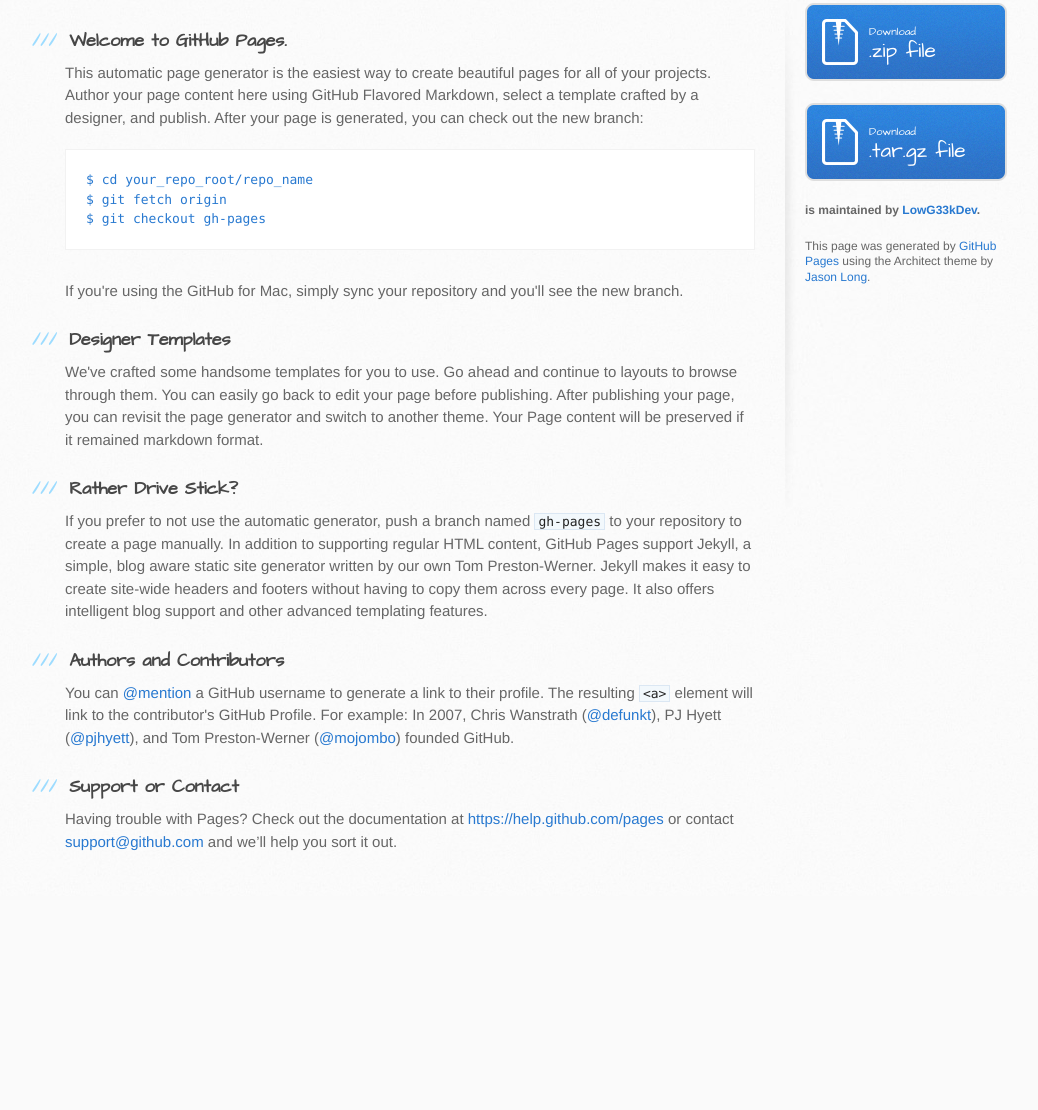
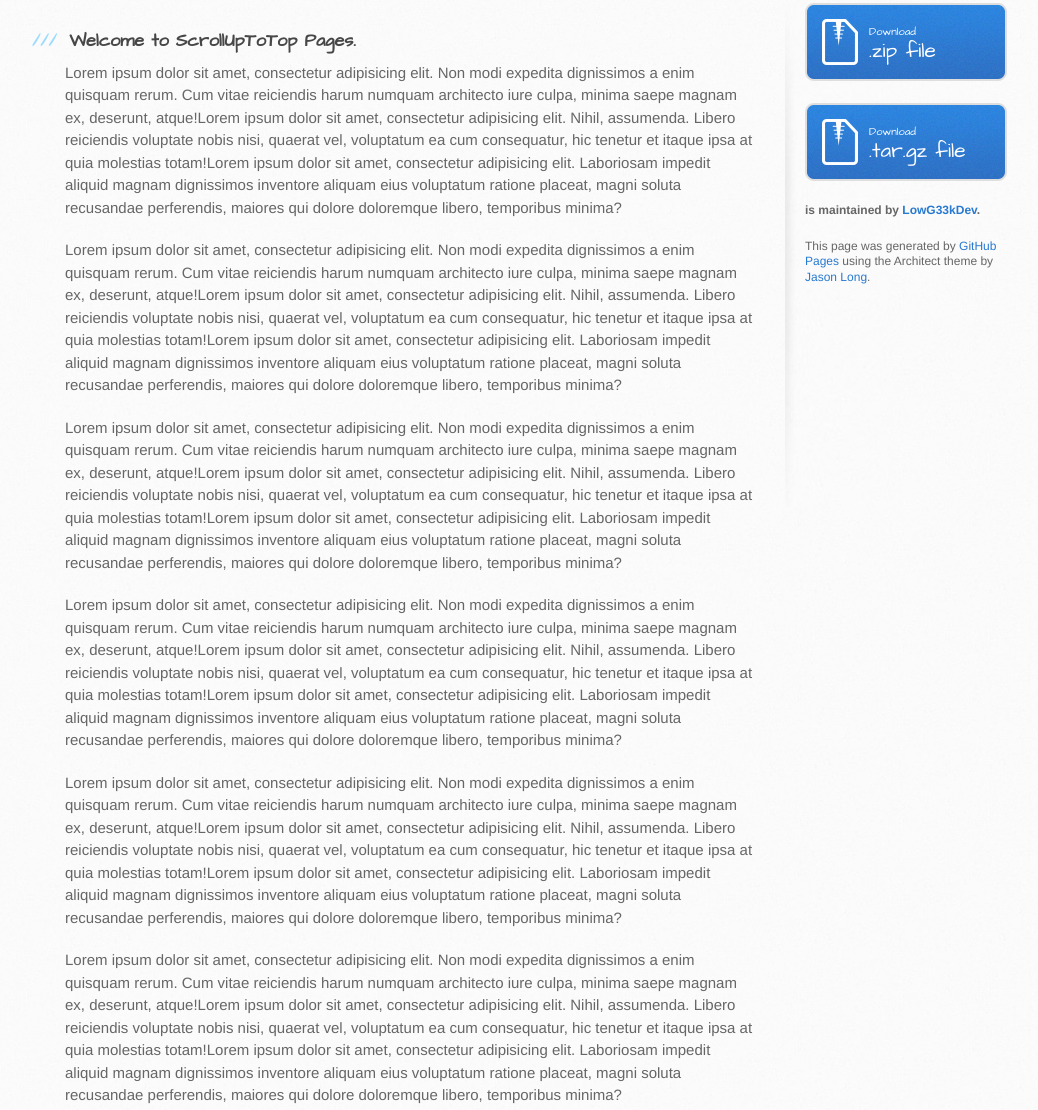
Before and after one commit to LowG33kDev/ScrollUpToTop, a plain HTML site: page index.html in a window 1280 px wide. Shown: the part 263-1373 px from the top of the page, without its empty margins (105-1143 px from the left). Before the commit the page ends 1159 px from the top, so only its background shows below. Drawn offline with nearby package versions, Linux system fonts and the light colour scheme; some packages are replaced by stand-ins of ours; a script that the page names is missing.

Commit message:
Update example page

```diff
--- a/index.html
+++ b/index.html
@@ -8,7 +8,7 @@
     <link rel="stylesheet" type="text/css" href="stylesheets/stylesheet.css" media="screen">
     <link rel="stylesheet" type="text/css" href="stylesheets/pygment_trac.css" media="screen">
     <link rel="stylesheet" type="text/css" href="stylesheets/print.css" media="print">
-
+    <link rel="stylesheet" href="https://github.com/LowG33kDev/ScrollUpToTop/dist/css/jquery.scrolluptotop.min.css">
     <!--[if lt IE 9]>
     <script src="//html5shiv.googlecode.com/svn/trunk/html5.js"></script>
     <![endif]-->
@@ -29,36 +29,25 @@
       <div class="inner clearfix">
         <section id="main-content">
           <h3>
-<a id="welcome-to-github-pages" class="anchor" href="#welcome-to-github-pages" aria-hidden="true"><span class="octicon octicon-link"></span></a>Welcome to GitHub Pages.</h3>
+<a id="welcome-to-github-pages" class="anchor" href="#welcome-to-github-pages" aria-hidden="true"><span class="octicon octicon-link"></span></a>Welcome to ScrollUpToTop Pages.</h3>
 
-<p>This automatic page generator is the easiest way to create beautiful pages for all of your projects. Author your page content here using GitHub Flavored Markdown, select a template crafted by a designer, and publish. After your page is generated, you can check out the new branch:</p>
+<p>Lorem ipsum dolor sit amet, consectetur adipisicing elit. Non modi expedita dignissimos a enim quisquam rerum. Cum vitae reiciendis harum numquam architecto iure culpa, minima saepe magnam ex, deserunt, atque!Lorem ipsum dolor sit amet, consectetur adipisicing elit. Nihil, assumenda. Libero reiciendis voluptate nobis nisi, quaerat vel, voluptatum ea cum consequatur, hic tenetur et itaque ipsa at quia molestias totam!Lorem ipsum dolor sit amet, consectetur adipisicing elit. Laboriosam impedit aliquid magnam dignissimos inventore aliquam eius voluptatum ratione placeat, magni soluta recusandae perferendis, maiores qui dolore doloremque libero, temporibus minima?</p>
+<p>Lorem ipsum dolor sit amet, consectetur adipisicing elit. Non modi expedita dignissimos a enim quisquam rerum. Cum vitae reiciendis harum numquam architecto iure culpa, minima saepe magnam ex, deserunt, atque!Lorem ipsum dolor sit amet, consectetur adipisicing elit. Nihil, assumenda. Libero reiciendis voluptate nobis nisi, quaerat vel, voluptatum ea cum consequatur, hic tenetur et itaque ipsa at quia molestias totam!Lorem ipsum dolor sit amet, consectetur adipisicing elit. Laboriosam impedit aliquid magnam dignissimos inventore aliquam eius voluptatum ratione placeat, magni soluta recusandae perferendis, maiores qui dolore doloremque libero, temporibus minima?</p>
+<p>Lorem ipsum dolor sit amet, consectetur adipisicing elit. Non modi expedita dignissimos a enim quisquam rerum. Cum vitae reiciendis harum numquam architecto iure culpa, minima saepe magnam ex, deserunt, atque!Lorem ipsum dolor sit amet, consectetur adipisicing elit. Nihil, assumenda. Libero reiciendis voluptate nobis nisi, quaerat vel, voluptatum ea cum consequatur, hic tenetur et itaque ipsa at quia molestias totam!Lorem ipsum dolor sit amet, consectetur adipisicing elit. Laboriosam impedit aliquid magnam dignissimos inventore aliquam eius voluptatum ratione placeat, magni soluta recusandae perferendis, maiores qui dolore doloremque libero, temporibus minima?</p>
+<p>Lorem ipsum dolor sit amet, consectetur adipisicing elit. Non modi expedita dignissimos a enim quisquam rerum. Cum vitae reiciendis harum numquam architecto iure culpa, minima saepe magnam ex, deserunt, atque!Lorem ipsum dolor sit amet, consectetur adipisicing elit. Nihil, assumenda. Libero reiciendis voluptate nobis nisi, quaerat vel, voluptatum ea cum consequatur, hic tenetur et itaque ipsa at quia molestias totam!Lorem ipsum dolor sit amet, consectetur adipisicing elit. Laboriosam impedit aliquid magnam dignissimos inventore aliquam eius voluptatum ratione placeat, magni soluta recusandae perferendis, maiores qui dolore doloremque libero, temporibus minima?</p>
+<p>Lorem ipsum dolor sit amet, consectetur adipisicing elit. Non modi expedita dignissimos a enim quisquam rerum. Cum vitae reiciendis harum numquam architecto iure culpa, minima saepe magnam ex, deserunt, atque!Lorem ipsum dolor sit amet, consectetur adipisicing elit. Nihil, assumenda. Libero reiciendis voluptate nobis nisi, quaerat vel, voluptatum ea cum consequatur, hic tenetur et itaque ipsa at quia molestias totam!Lorem ipsum dolor sit amet, consectetur adipisicing elit. Laboriosam impedit aliquid magnam dignissimos inventore aliquam eius voluptatum ratione placeat, magni soluta recusandae perferendis, maiores qui dolore doloremque libero, temporibus minima?</p>
+<p>Lorem ipsum dolor sit amet, consectetur adipisicing elit. Non modi expedita dignissimos a enim quisquam rerum. Cum vitae reiciendis harum numquam architecto iure culpa, minima saepe magnam ex, deserunt, atque!Lorem ipsum dolor sit amet, consectetur adipisicing elit. Nihil, assumenda. Libero reiciendis voluptate nobis nisi, quaerat vel, voluptatum ea cum consequatur, hic tenetur et itaque ipsa at quia molestias totam!Lorem ipsum dolor sit amet, consectetur adipisicing elit. Laboriosam impedit aliquid magnam dignissimos inventore aliquam eius voluptatum ratione placeat, magni soluta recusandae perferendis, maiores qui dolore doloremque libero, temporibus minima?</p>
+<p>Lorem ipsum dolor sit amet, consectetur adipisicing elit. Non modi expedita dignissimos a enim quisquam rerum. Cum vitae reiciendis harum numquam architecto iure culpa, minima saepe magnam ex, deserunt, atque!Lorem ipsum dolor sit amet, consectetur adipisicing elit. Nihil, assumenda. Libero reiciendis voluptate nobis nisi, quaerat vel, voluptatum ea cum consequatur, hic tenetur et itaque ipsa at quia molestias totam!Lorem ipsum dolor sit amet, consectetur adipisicing elit. Laboriosam impedit aliquid magnam dignissimos inventore aliquam eius voluptatum ratione placeat, magni soluta recusandae perferendis, maiores qui dolore doloremque libero, temporibus minima?</p>
+            <p>Lorem ipsum dolor sit amet, consectetur adipisicing elit. Non modi expedita dignissimos a enim quisquam rerum. Cum vitae reiciendis harum numquam architecto iure culpa, minima saepe magnam ex, deserunt, atque!Lorem ipsum dolor sit amet, consectetur adipisicing elit. Nihil, assumenda. Libero reiciendis voluptate nobis nisi, quaerat vel, voluptatum ea cum consequatur, hic tenetur et itaque ipsa at quia molestias totam!Lorem ipsum dolor sit amet, consectetur adipisicing elit. Laboriosam impedit aliquid magnam dignissimos inventore aliquam eius voluptatum ratione placeat, magni soluta recusandae perferendis, maiores qui dolore doloremque libero, temporibus minima?</p>
+            <p>Lorem ipsum dolor sit amet, consectetur adipisicing elit. Non modi expedita dignissimos a enim quisquam rerum. Cum vitae reiciendis harum numquam architecto iure culpa, minima saepe magnam ex, deserunt, atque!Lorem ipsum dolor sit amet, consectetur adipisicing elit. Nihil, assumenda. Libero reiciendis voluptate nobis nisi, quaerat vel, voluptatum ea cum consequatur, hic tenetur et itaque ipsa at quia molestias totam!Lorem ipsum dolor sit amet, consectetur adipisicing elit. Laboriosam impedit aliquid magnam dignissimos inventore aliquam eius voluptatum ratione placeat, magni soluta recusandae perferendis, maiores qui dolore doloremque libero, temporibus minima?</p>
 
-<pre><code>$ cd your_repo_root/repo_name
-$ git fetch origin
-$ git checkout gh-pages
-</code></pre>
 
-<p>If you're using the GitHub for Mac, simply sync your repository and you'll see the new branch.</p>
-
-<h3>
-<a id="designer-templates" class="anchor" href="#designer-templates" aria-hidden="true"><span class="octicon octicon-link"></span></a>Designer Templates</h3>
-
-<p>We've crafted some handsome templates for you to use. Go ahead and continue to layouts to browse through them. You can easily go back to edit your page before publishing. After publishing your page, you can revisit the page generator and switch to another theme. Your Page content will be preserved if it remained markdown format.</p>
-
-<h3>
-<a id="rather-drive-stick" class="anchor" href="#rather-drive-stick" aria-hidden="true"><span class="octicon octicon-link"></span></a>Rather Drive Stick?</h3>
-
-<p>If you prefer to not use the automatic generator, push a branch named <code>gh-pages</code> to your repository to create a page manually. In addition to supporting regular HTML content, GitHub Pages support Jekyll, a simple, blog aware static site generator written by our own Tom Preston-Werner. Jekyll makes it easy to create site-wide headers and footers without having to copy them across every page. It also offers intelligent blog support and other advanced templating features.</p>
 
 <h3>
 <a id="authors-and-contributors" class="anchor" href="#authors-and-contributors" aria-hidden="true"><span class="octicon octicon-link"></span></a>Authors and Contributors</h3>
 
 <p>You can <a href="https://github.com/blog/821" class="user-mention">@mention</a> a GitHub username to generate a link to their profile. The resulting <code>&lt;a&gt;</code> element will link to the contributor's GitHub Profile. For example: In 2007, Chris Wanstrath (<a href="https://github.com/defunkt" class="user-mention">@defunkt</a>), PJ Hyett (<a href="https://github.com/pjhyett" class="user-mention">@pjhyett</a>), and Tom Preston-Werner (<a href="https://github.com/mojombo" class="user-mention">@mojombo</a>) founded GitHub.</p>
 
-<h3>
-<a id="support-or-contact" class="anchor" href="#support-or-contact" aria-hidden="true"><span class="octicon octicon-link"></span></a>Support or Contact</h3>
-
-<p>Having trouble with Pages? Check out the documentation at <a href="https://help.github.com/pages">https://help.github.com/pages</a> or contact <a href="mailto:support@github.com">support@github.com</a> and we’ll help you sort it out.</p>
         </section>
 
         <aside id="sidebar">
@@ -78,6 +67,12 @@
       </div>
     </div>
 
-
+        <script src="http://ajax.googleapis.com/ajax/libs/jquery/2.1.3/jquery.min.js"></script>
+        <script src="https://github.com/LowG33kDev/ScrollUpToTop/dist/js/jquery.scrooluptotop.min.js"></script>
+        <script>
+            (function($){
+                $.ScrollUpToTop({"speedUp":1500});
+            })(jQuery);
+        </script>
   </body>
 </html>
```
Also changed, not shown: 1 other file.
